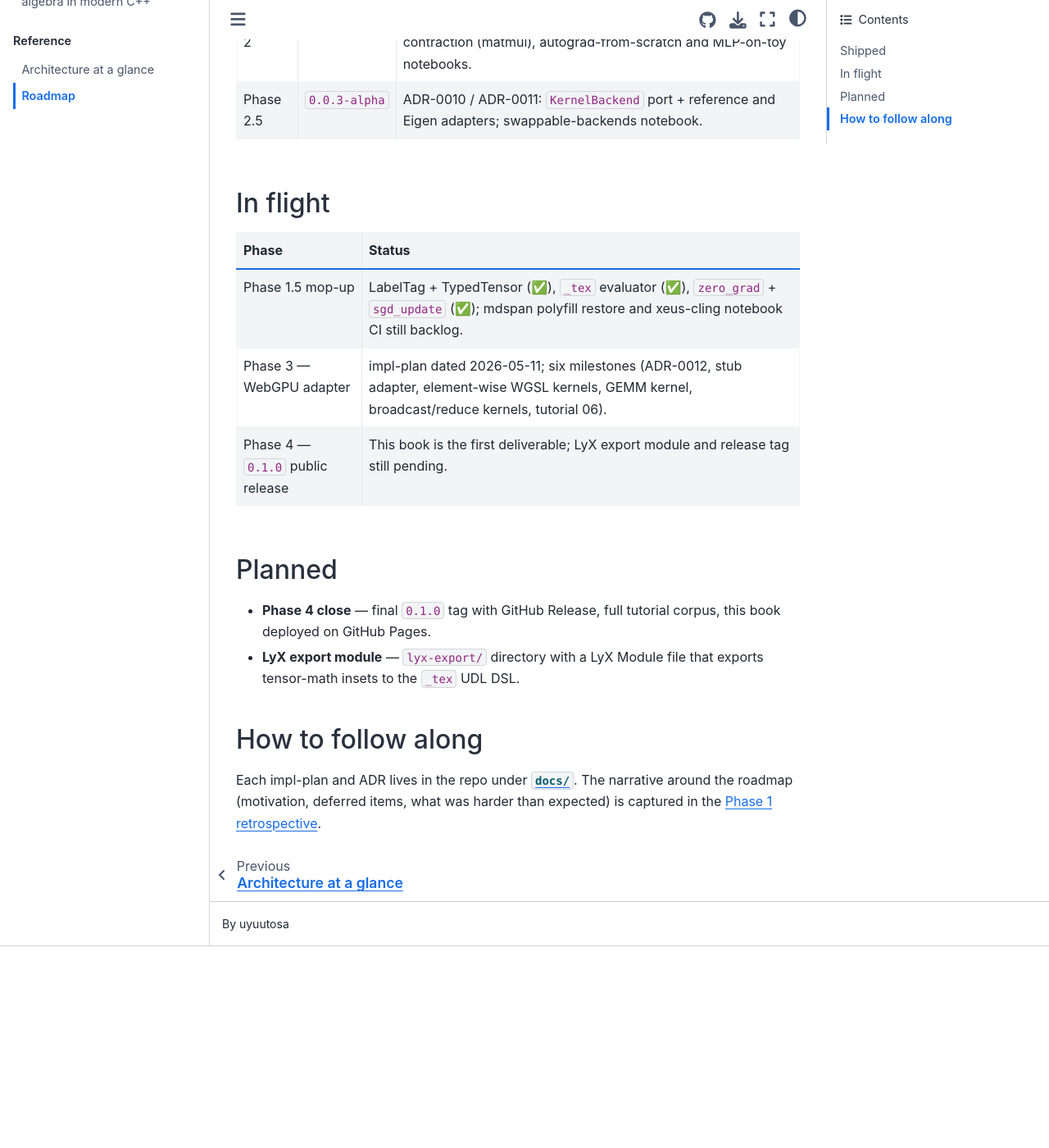
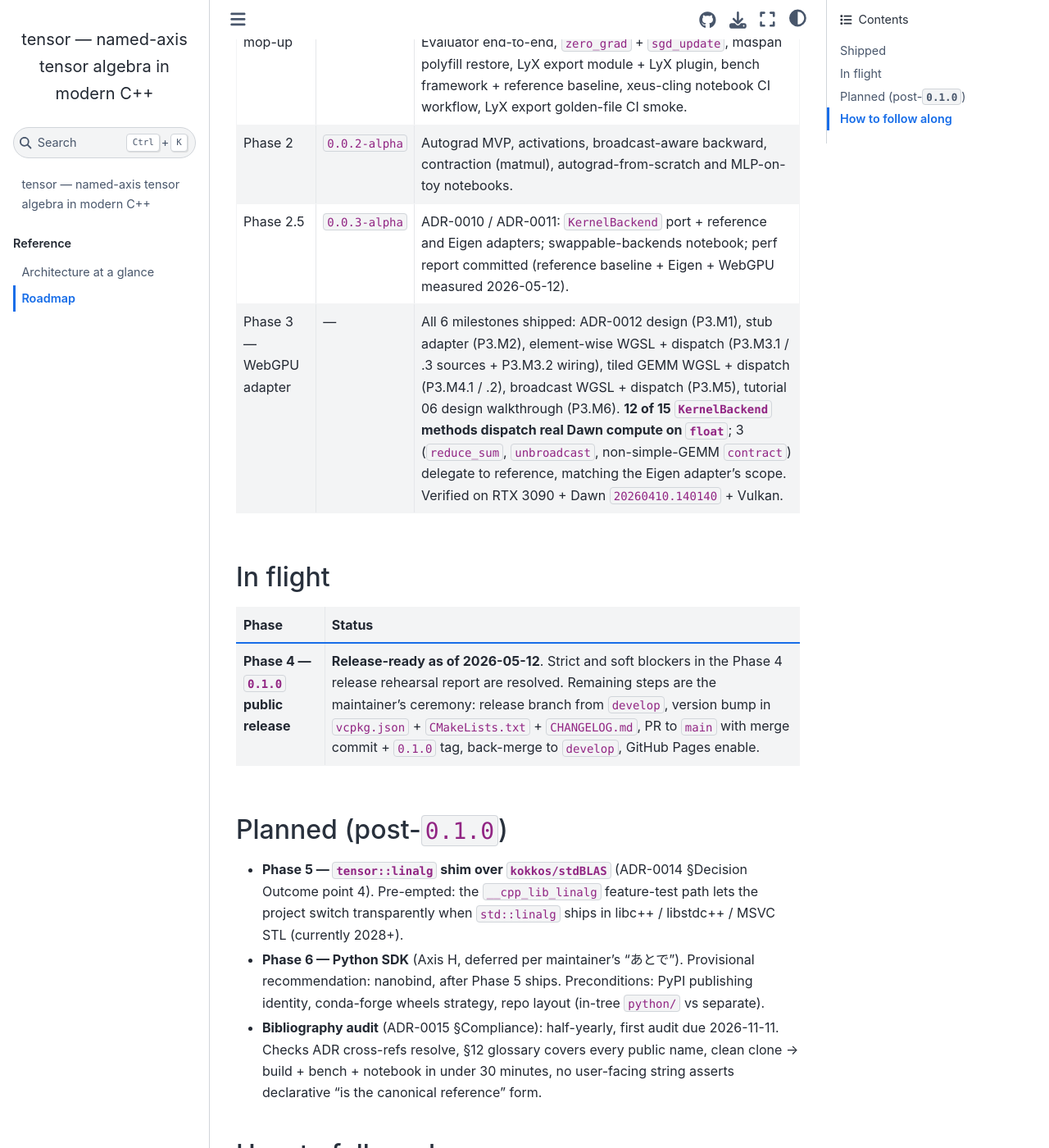
Before and after one commit to uyuutosa/tensor, a Jupyter Book: the page built from book/roadmap.md, in a window 1280 px wide and 1400 px high, scrolled down 423 px. Shown: the whole window at 82% size. Built offline with Jupyter Book 1.0.4 settings and Sphinx 7.4.7 and the Sphinx Book theme 1.1.4, drawn with Linux system fonts in a browser that asks for light colours; pages that are not in the unit, such as notebooks, are missing from menus; before the commit the page ends 1577 px from its top, so only the background shows below that; some of the changed text lies outside the part shown.

Commit message:
docs(book): refresh roadmap/architecture for current state (PR #71 follow-up)
PR #71 committed under a title that promised roadmap.md +
architecture.md updates, but only `_toc.yml` + CHANGELOG.md
actually landed (the Edit tool race fired on three files before
they were read). This PR delivers the missing prose changes.

book/architecture.md:

- ADR-count "eleven" → "sixteen" with the supersession +
  refinement chain noted (ADR-0013→0015, ADR-0014 §2→ADR-0016).
- New table row pointing at docs/detailed-design/ (7 instances).
- Driven-adapters bullet now states the WebGPU adapter dispatches
  real Dawn compute on 12 of 15 KernelBackend methods on RTX 3090
  — no longer planned-future-tense.
- CMake preset comment "WebGPU (Phase 3, planned)" → "WebGPU via
  Dawn (Phase 3, shipped)".

book/roadmap.md:

- Shipped table expanded with Phase 1.5 mop-up + Phase 3
  (functionally complete, 12/15 methods on real GPU). Phase 2.5
  row now references the perf report that landed 2026-05-12.
- In-flight is just Phase 4 (release-ready as of 2026-05-12).
- Planned section reorganised by phase: Phase 5 (tensor::linalg
  shim), Phase 6 (Python SDK, Axis H, deferred), bibliography
  audit (half-yearly, first audit due 2026-11-11).
- "How to follow along" expanded to point at docs/detailed-design/
  + discussion-points report.

No source / test / notebook / TOC changes.

Co-Authored-By: Claude Opus 4.7 (1M context) <noreply@anthropic.com>

```diff
--- a/book/roadmap.md
+++ b/book/roadmap.md
@@ -7,22 +7,26 @@ A dated, append-only sequence of phases. Each phase has an [`impl-plan`](https:/
 | Phase | Exit version | Description |
 | ----- | ------------ | ----------- |
 | Phase 1 | `0.0.1-alpha` | Build system reset (CMake + vcpkg + CI), core types (Axis, Shape, Tensor), `_tex` parser MVP, function/reference tensors, intro notebook. |
+| Phase 1.5 mop-up | — | `LabelTag` + `TypedTensor` compile-time-label path, `_tex` Evaluator end-to-end, `zero_grad` + `sgd_update`, mdspan polyfill restore, LyX export module + LyX plugin, bench framework + reference baseline, xeus-cling notebook CI workflow, LyX export golden-file CI smoke. |
 | Phase 2 | `0.0.2-alpha` | Autograd MVP, activations, broadcast-aware backward, contraction (matmul), autograd-from-scratch and MLP-on-toy notebooks. |
-| Phase 2.5 | `0.0.3-alpha` | ADR-0010 / ADR-0011: `KernelBackend` port + reference and Eigen adapters; swappable-backends notebook. |
+| Phase 2.5 | `0.0.3-alpha` | ADR-0010 / ADR-0011: `KernelBackend` port + reference and Eigen adapters; swappable-backends notebook; perf report committed (reference baseline + Eigen + WebGPU measured 2026-05-12). |
+| Phase 3 — WebGPU adapter | — | All 6 milestones shipped: ADR-0012 design (P3.M1), stub adapter (P3.M2), element-wise WGSL + dispatch (P3.M3.1 / .3 sources + P3.M3.2 wiring), tiled GEMM WGSL + dispatch (P3.M4.1 / .2), broadcast WGSL + dispatch (P3.M5), tutorial 06 design walkthrough (P3.M6). **12 of 15 `KernelBackend` methods dispatch real Dawn compute on `float`**; 3 (`reduce_sum`, `unbroadcast`, non-simple-GEMM `contract`) delegate to reference, matching the Eigen adapter's scope. Verified on RTX 3090 + Dawn `20260410.140140` + Vulkan. |
 
 ## In flight
 
 | Phase | Status |
 | ----- | ------ |
-| Phase 1.5 mop-up | LabelTag + TypedTensor (✅), `_tex` evaluator (✅), `zero_grad` + `sgd_update` (✅); mdspan polyfill restore and xeus-cling notebook CI still backlog. |
-| Phase 3 — WebGPU adapter | impl-plan dated 2026-05-11; six milestones (ADR-0012, stub adapter, element-wise WGSL kernels, GEMM kernel, broadcast/reduce kernels, tutorial 06). |
-| Phase 4 — `0.1.0` public release | This book is the first deliverable; LyX export module and release tag still pending. |
+| **Phase 4 — `0.1.0` public release** | **Release-ready as of 2026-05-12**. Strict and soft blockers in the Phase 4 release rehearsal report are resolved. Remaining steps are the maintainer's ceremony: release branch from `develop`, version bump in `vcpkg.json` + `CMakeLists.txt` + `CHANGELOG.md`, PR to `main` with merge commit + `0.1.0` tag, back-merge to `develop`, GitHub Pages enable. |
 
-## Planned
+## Planned (post-`0.1.0`)
 
-- **Phase 4 close** — final `0.1.0` tag with GitHub Release, full tutorial corpus, this book deployed on GitHub Pages.
-- **LyX export module** — `lyx-export/` directory with a LyX Module file that exports tensor-math insets to the `_tex` UDL DSL.
+- **Phase 5 — `tensor::linalg` shim over `kokkos/stdBLAS`** (ADR-0014 §Decision Outcome point 4). Pre-empted: the `__cpp_lib_linalg` feature-test path lets the project switch transparently when `std::linalg` ships in libc++ / libstdc++ / MSVC STL (currently 2028+).
+- **Phase 6 — Python SDK** (Axis H, deferred per maintainer's "あとで"). Provisional recommendation: nanobind, after Phase 5 ships. Preconditions: PyPI publishing identity, conda-forge wheels strategy, repo layout (in-tree `python/` vs separate).
+- **Bibliography audit** (ADR-0015 §Compliance): half-yearly, first audit due 2026-11-11. Checks ADR cross-refs resolve, §12 glossary covers every public name, clean clone → build + bench + notebook in under 30 minutes, no user-facing string asserts declarative "is the canonical reference" form.
 
 ## How to follow along
 
-Each impl-plan and ADR lives in the repo under [`docs/`](https://github.com/uyuutosa/tensor/tree/develop/docs). The narrative around the roadmap (motivation, deferred items, what was harder than expected) is captured in the [Phase 1 retrospective](https://github.com/uyuutosa/tensor/blob/develop/docs/reports/2026-05-11_phase-1-retrospective.md).
+- **Per-phase impl-plans + retrospectives**: [`docs/impl-plans/`](https://github.com/uyuutosa/tensor/tree/develop/docs/impl-plans), [`docs/reports/`](https://github.com/uyuutosa/tensor/tree/develop/docs/reports).
+- **Live decisions**: [`docs/arc42/09-decisions/`](https://github.com/uyuutosa/tensor/tree/develop/docs/arc42/09-decisions) (16 ADRs as of 2026-05-12; ADR-0013 superseded by ADR-0015; ADR-0014 §Decision Outcome point 2 refined by ADR-0016).
+- **Detailed designs**: [`docs/detailed-design/`](https://github.com/uyuutosa/tensor/tree/develop/docs/detailed-design) — 7 instances covering `tensor::core`, `tensor::autograd`, `tensor::tex`, the WebGPU adapter trio (element-wise / GEMM / broadcast), and the `KernelBackend` port surface.
+- **Discussion-points report**: [`docs/reports/2026-05-11_open-discussion-points.md`](https://github.com/uyuutosa/tensor/blob/develop/docs/reports/2026-05-11_open-discussion-points.md) — eight axes of "next decisions" with maintainer recommendations and status updates.
```
Also changed, not shown: book/architecture.md (+4 -3 lines).
